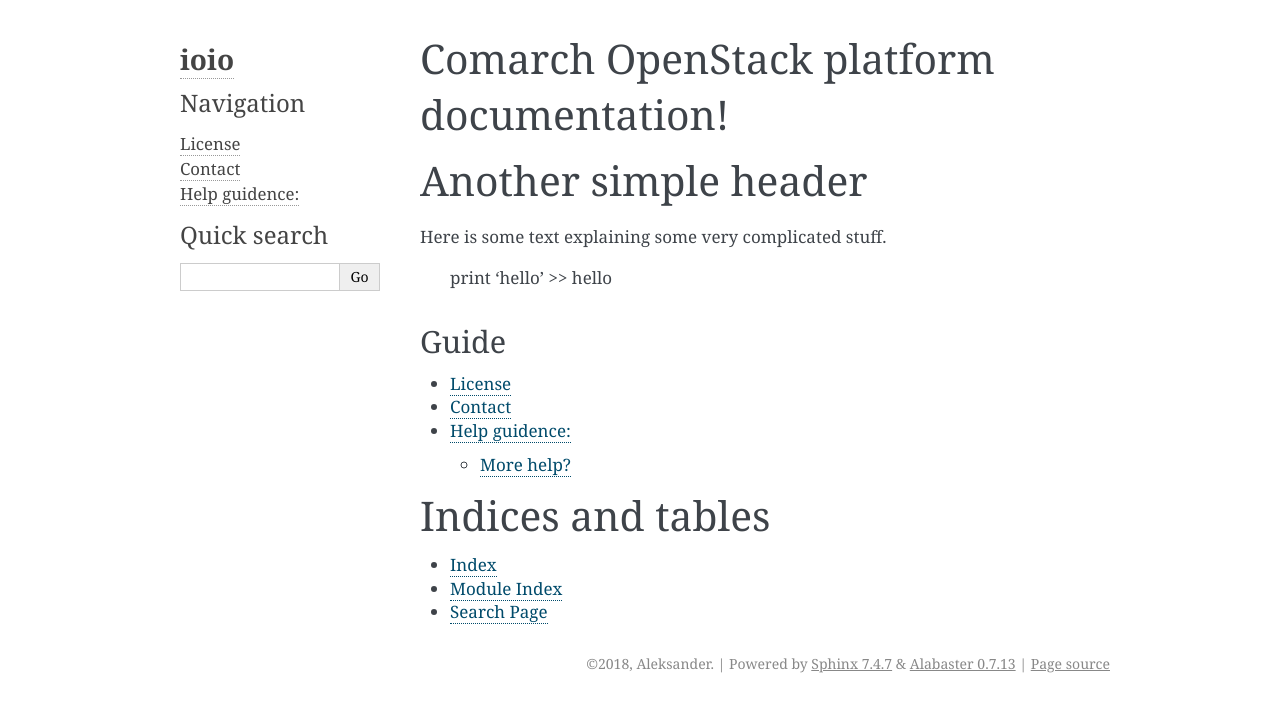
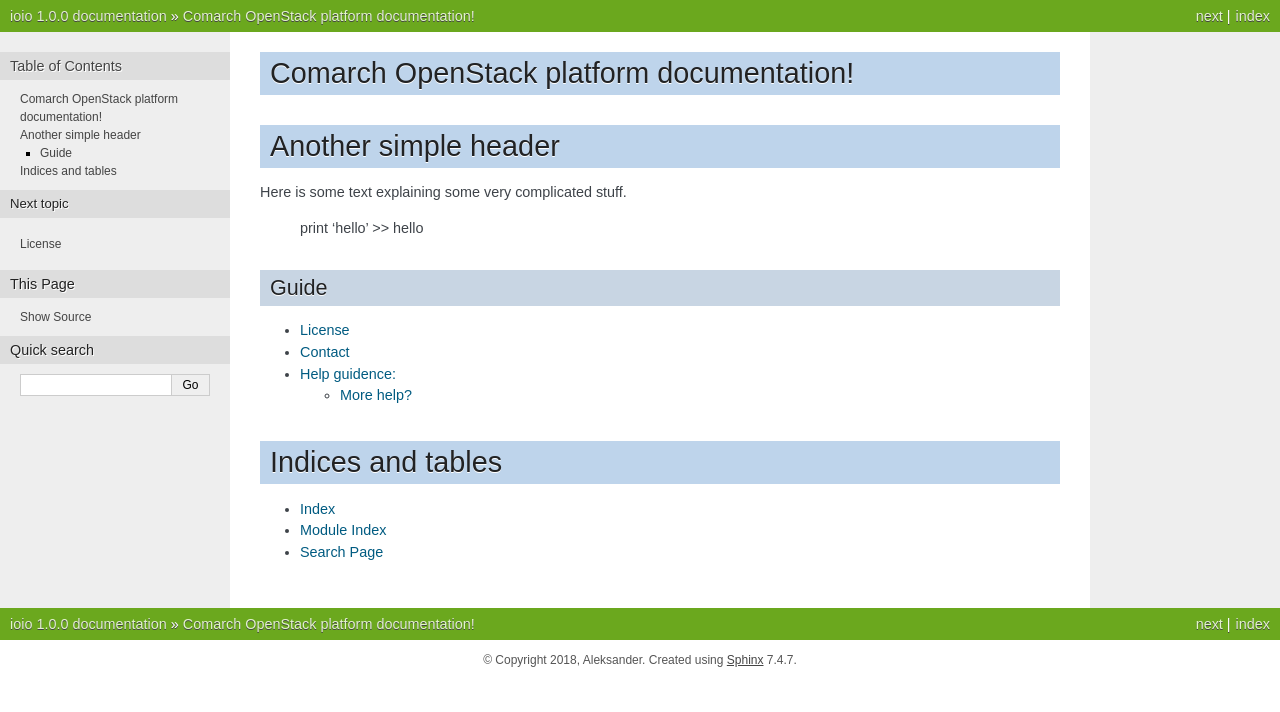
Before and after one commit to amazinghat/projektIOIO, a Sphinx documentation site: the page built from docs/source/index.rst, in a window 1280 px wide. Shown: the top 712 px of the page. Built offline with Sphinx 7.4.7, drawn with Linux system fonts in a browser that asks for light colours.

Commit message:
theme fix

```diff
--- a/docs/source/conf.py
+++ b/docs/source/conf.py
@@ -82,7 +82,7 @@
 # The theme to use for HTML and HTML Help pages.  See the documentation for
 # a list of builtin themes.
 #
-html_theme = 'alabaster'
+html_theme = 'nature'
 
 # Theme options are theme-specific and customize the look and feel of a theme
 # further.  For a list of options available for each theme, see the
@@ -100,15 +100,15 @@
 #
 # This is required for the alabaster theme
 # refs: http://alabaster.readthedocs.io/en/latest/installation.html#sidebars
-html_sidebars = {
-    '**': [
-        'about.html',
-        'navigation.html',
-        'relations.html',  # needs 'show_related': True theme option to display
-        'searchbox.html',
-        'donate.html',
-    ]
-}
+#html_sidebars = {
+#    '**': [
+#        'about.html',
+#        'navigation.html',
+#        'relations.html',  # needs 'show_related': True theme option to display
+#        'searchbox.html',
+#        'donate.html',
+#    ]
+#}
 
 
 # -- Options for HTMLHelp output ------------------------------------------
```
Also changed, not shown: 11 other files.
